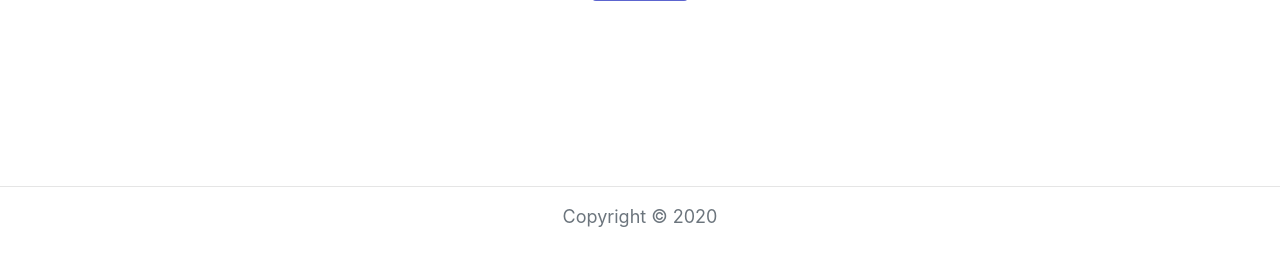
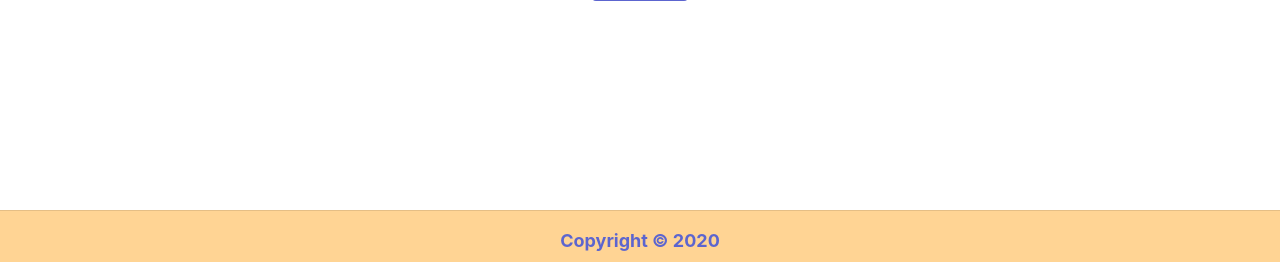
Before and after one commit to victor-kowalski-m/merc4d0, a Django app: page /cartao in a window 1280 px wide. Shown: the part 550-812 px from the top of the page. Before the commit the page ends 777 px from the top, so only its background shows below. Run offline with Django 3.2, Linux system fonts and the light colour scheme; the visitor is signed in with stand-in values (Sample User, id 1); some libraries are stand-ins or nearby versions.

Commit message:
Ultimos ajustes footer

```diff
--- a/compras/static/compras/styles.css
+++ b/compras/static/compras/styles.css
@@ -23,7 +23,7 @@ body {
 }
 
 main {
-  min-height: 90vh;
+  min-height: 93vh;
 }
 
 .box_lista_despensa{
@@ -162,7 +162,10 @@ ul {
 footer {
   clear: both;
   position: relative;
-  height: 50px;
+  height: 52px;
+  background-color: var(--nav-background);
+  color: var(--primary-color);
+  font-weight: bold;
 }
 
 body header {
--- a/compras/templates/compras/layout.html
+++ b/compras/templates/compras/layout.html
@@ -86,7 +86,7 @@
         {% endblock %}
         </div>
     </main>
-    <footer class="text-center text-muted">
+    <footer >
         <hr>
         Copyright &copy; 2020
     </footer>
```
